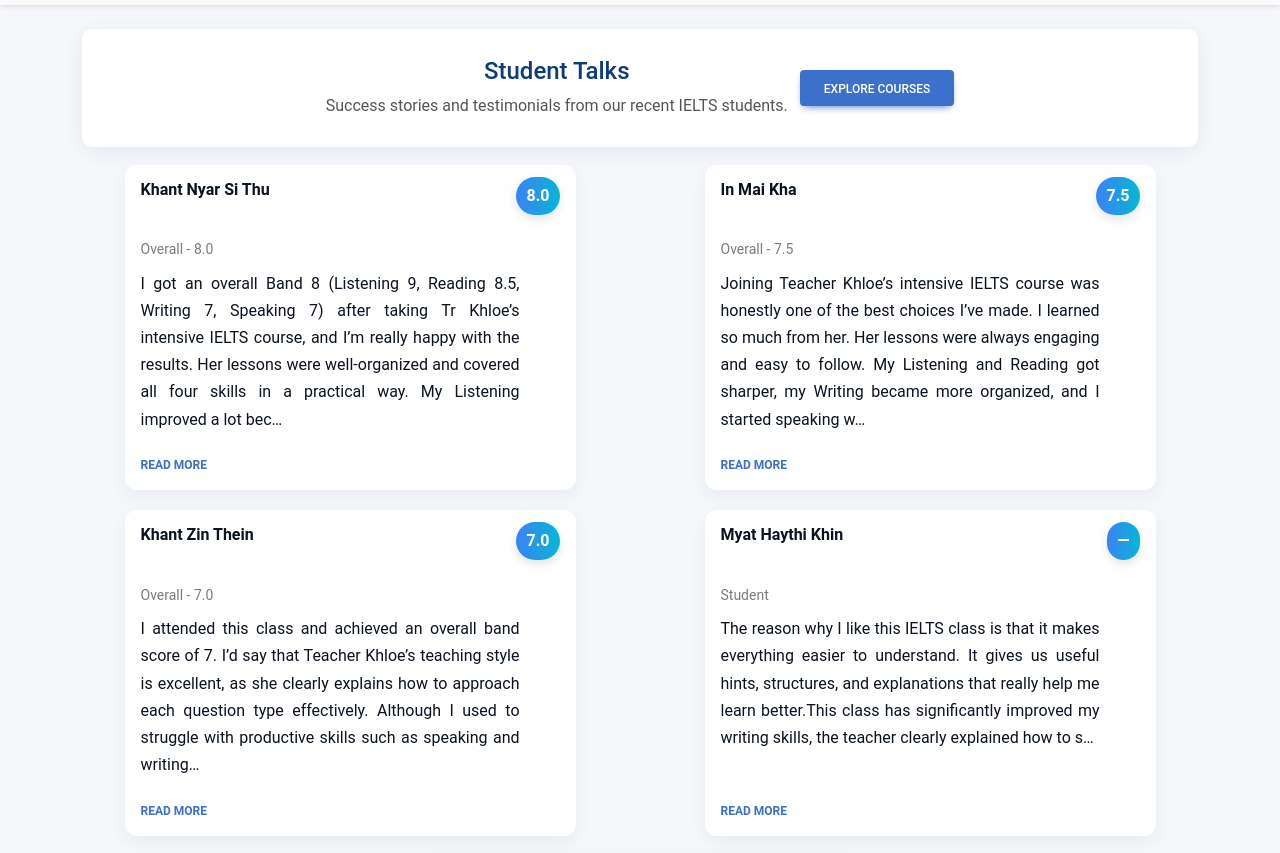
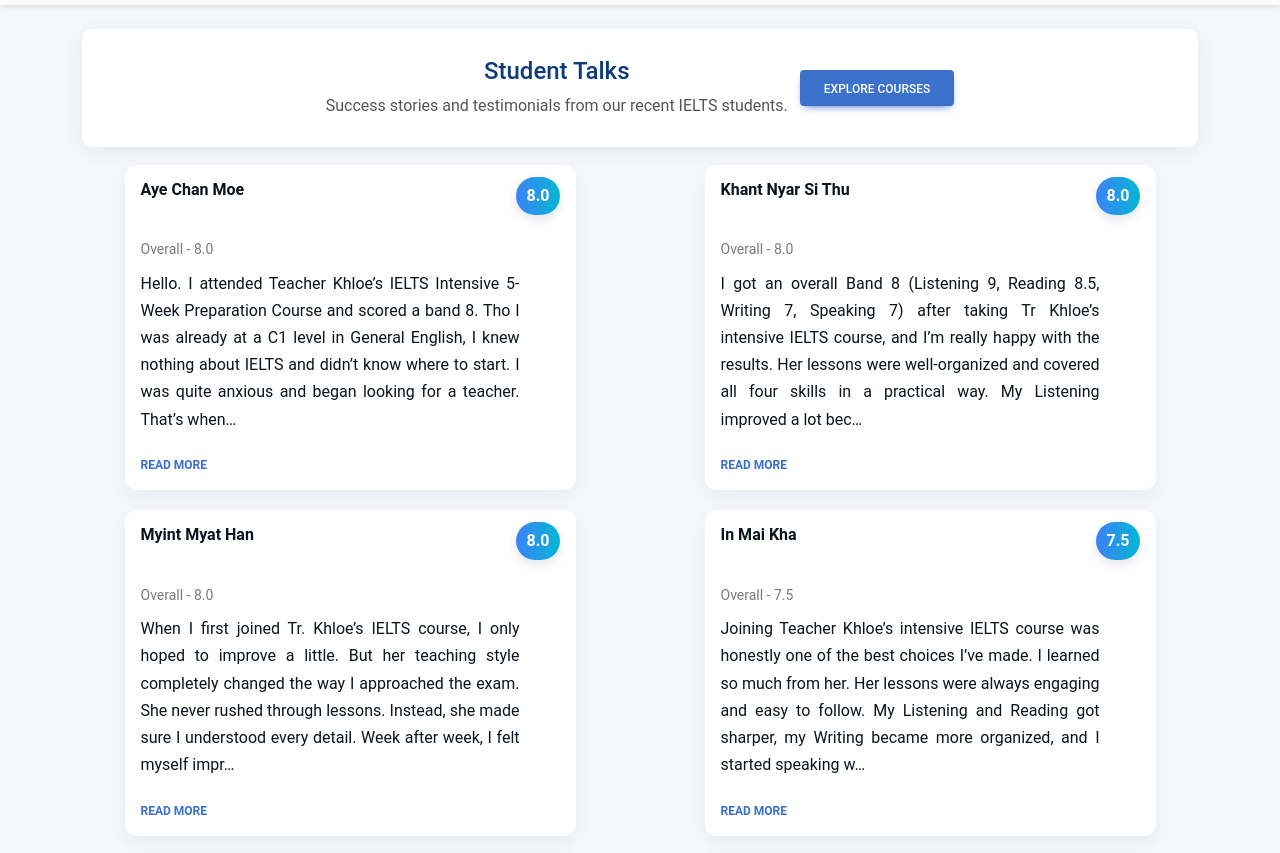
Before and after one commit to AndrosLinn/nexis_website, a website: page student_talks.html in a window 1280 px wide. Shown: the part 92-945 px from the top of the page. Drawn offline with Linux system fonts and the light colour scheme.

Commit message:
Student Feedback and Course Duration Update

```diff
--- a/student_talks.html
+++ b/student_talks.html
@@ -259,6 +259,38 @@
           <div class="testimonial-body" style="flex:1;">
             <div class="d-flex justify-content-between align-items-start">
               <div>
+                <strong>Aye Chan Moe</strong><br><small class="text-muted">Overall - 8.0</small>
+              </div>
+              <div class="badge-score">8.0</div>
+            </div>
+            <p class="mb-2 read-more-text" data-truncate="300">
+              Hello. I attended Teacher Khloe’s IELTS Intensive 5-Week Preparation Course and scored a band 8.
+              Tho I was already at a C1 level in General English, I knew nothing about IELTS and didn’t know where to
+              start. I was quite anxious and began looking for a teacher. That’s when I found Teacher Khloe on Facebook
+              and decided to contact her for the class. She had so many great recommendations and she really was an
+              excellent teacher. The way she taught each lesson was clear and effective, which really helped ease my
+              worries about IELTS. I especially loved her Reading and Writing tips. They were quite helpful. Truly.
+              Before joining the class, I
+              took Reading mock test but my score was really low. I never imagined I would score a band 9 in Reading.
+              She also provided me with a well-structured self-study plan and even checked in to make sure I was
+              following it. Strict at times, but she’s also very fun and supportive. I needed a minimum overall band 7.5
+              to meet my university scholarship requirement. I was content with
+              reaching that score but Teacher Khloe pushed me and encouraged me to aim higher. That’s how I ended up
+              scoring a band 8.
+            </p>
+            <div class="mt-auto text-end">
+              <button class="read-more-toggle btn btn-link p-0" type="button">Read more</button>
+            </div>
+          </div>
+        </div>
+      </div>
+
+      <!-- Card 2 -->
+      <div class="col-12 col-md-6 col-lg-5 mx-auto d-flex justify-content-center">
+        <div class="testimonial-card">
+          <div class="testimonial-body" style="flex:1;">
+            <div class="d-flex justify-content-between align-items-start">
+              <div>
                 <strong>Khant Nyar Si Thu</strong><br><small class="text-muted">Overall - 8.0</small>
               </div>
               <div class="badge-score">8.0</div>
@@ -280,7 +312,31 @@
         </div>
       </div>
 
-      <!-- Card 2 -->
+      <!-- Card 3 -->
+      <div class="col-12 col-md-6 col-lg-5 mx-auto d-flex justify-content-center">
+        <div class="testimonial-card">
+          <div class="testimonial-body" style="flex:1;">
+            <div class="d-flex justify-content-between align-items-start">
+              <div>
+                <strong>Myint Myat Han</strong><br><small class="text-muted">Overall - 8.0</small>
+              </div>
+              <div class="badge-score">8.0</div>
+            </div>
+            <p class="mb-2 read-more-text" data-truncate="300">
+              When I first joined Tr. Khloe’s IELTS course, I only hoped to improve a little. But her teaching style
+              completely changed the way I approached the exam. She never rushed through lessons. Instead, she made sure
+              I understood every detail. Week after week, I felt myself improving in ways I didn’t expect. She
+              recognizes each student’s strengths
+              and challenges, and her guidance helped me sharpen my skills across all four skills.
+            </p>
+            <div class="mt-auto text-end">
+              <button class="read-more-toggle btn btn-link p-0" type="button">Read more</button>
+            </div>
+          </div>
+        </div>
+      </div>
+
+      <!-- Card 4 -->
       <div class="col-12 col-md-6 col-lg-5 mx-auto d-flex justify-content-center">
         <div class="testimonial-card">
           <div class="testimonial-body" style="flex:1;">
@@ -307,7 +363,7 @@
         </div>
       </div>
 
-      <!-- Card 3 -->
+      <!-- Card 5 -->
       <div class="col-12 col-md-6 col-lg-5 mx-auto d-flex justify-content-center">
         <div class="testimonial-card">
           <div class="testimonial-body" style="flex:1;">
@@ -338,7 +394,7 @@
         </div>
       </div>
 
-      <!-- Card 4 -->
+      <!-- Card 6 -->
       <div class="col-12 col-md-6 col-lg-5 mx-auto d-flex justify-content-center">
         <div class="testimonial-card">
           <div class="testimonial-body" style="flex:1;">
@@ -364,7 +420,7 @@
         </div>
       </div>
 
-      <!-- Card 5 -->
+      <!-- Card 7 -->
       <div class="col-12 col-md-6 col-lg-5 mx-auto d-flex justify-content-center">
         <div class="testimonial-card">
           <div class="testimonial-body" style="flex:1;">
@@ -390,7 +446,7 @@
     </div>
   </div>
 
-  <!-- Footer (kept same) -->
+  <!-- Footer -->
   <footer class="text-center text-lg-start bg-body-tertiary text-muted">
     <section>
       <div class="container text-center text-md-start mt-5 pt-5 pb-4 text-black">
```
Also changed, not shown: course_plan.html (+5 -5 lines), index.html (+40 -4 lines), teacher_profile.html (+1 -1 lines).
